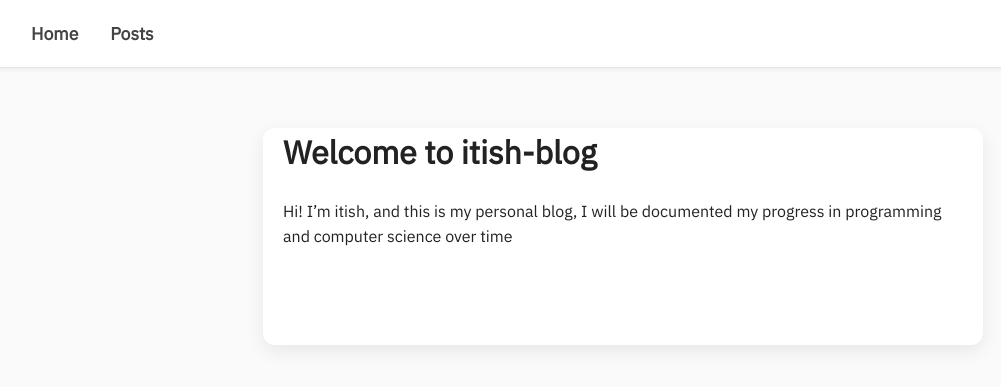
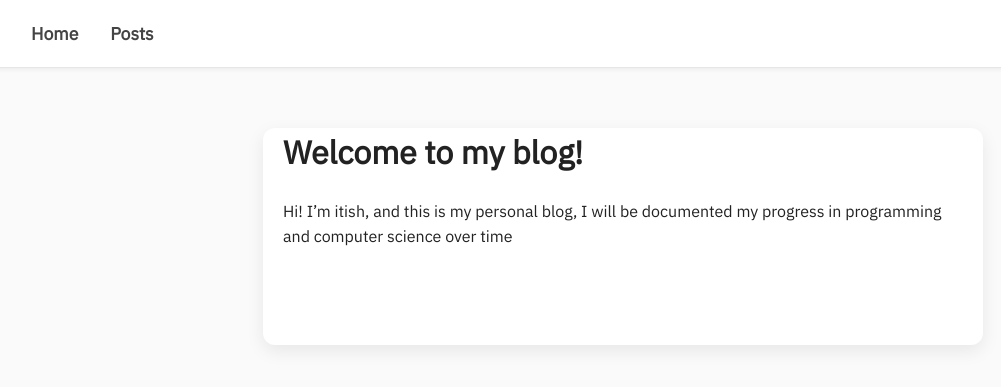
Before and after one commit to itishhanda/itish-blog, a Jekyll site: the page built from index.md, in a window 1280 px wide. Shown: the top 387 px of the page, without its empty margins (17-1018 px from the left). Built offline with Jekyll 4.4.1, drawn with Linux system fonts in a browser that asks for light colours.

Commit message:
Update index.md

```diff
--- a/index.md
+++ b/index.md
@@ -4,6 +4,6 @@ title: Home
 permalink: /
 ---
 
-# Welcome to itish-blog
+# Welcome to my blog!
 
 Hi! I'm itish, and this is my personal blog, I will be documented my progress in programming and computer science over time
```
